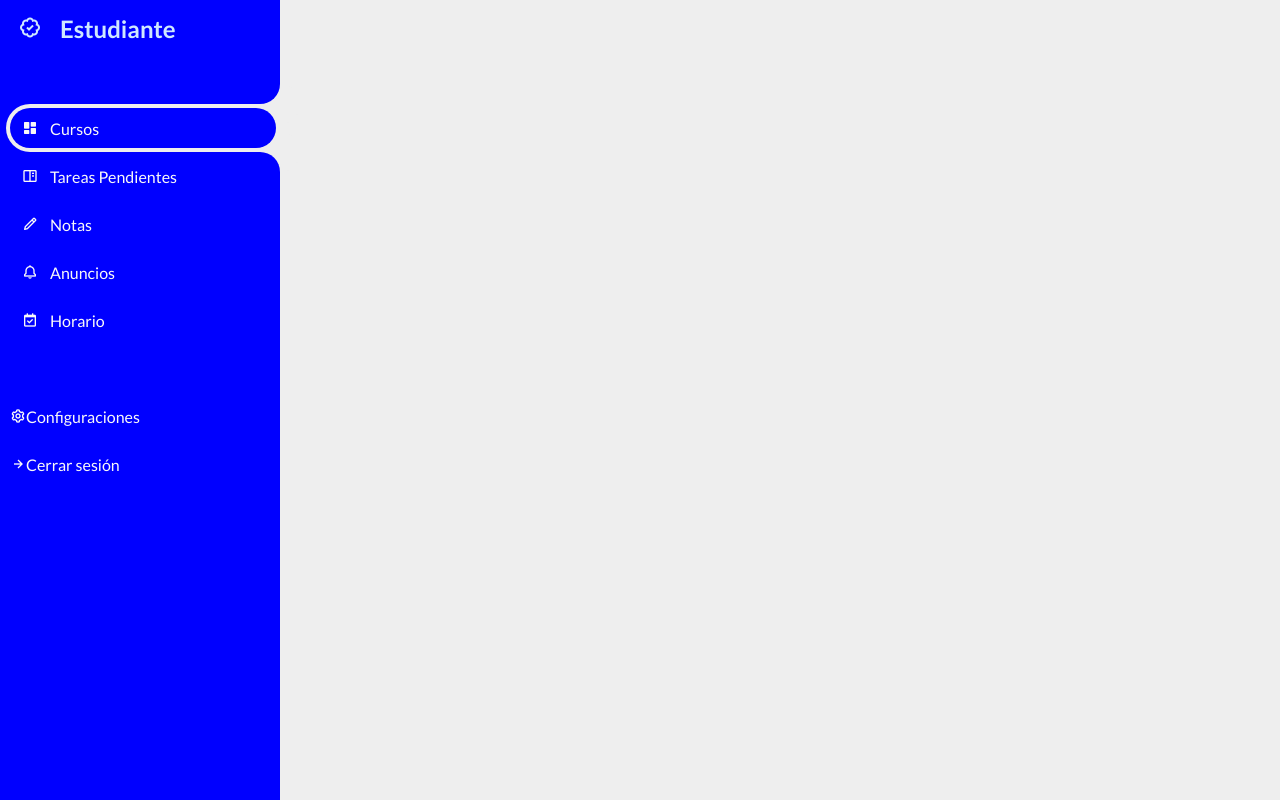
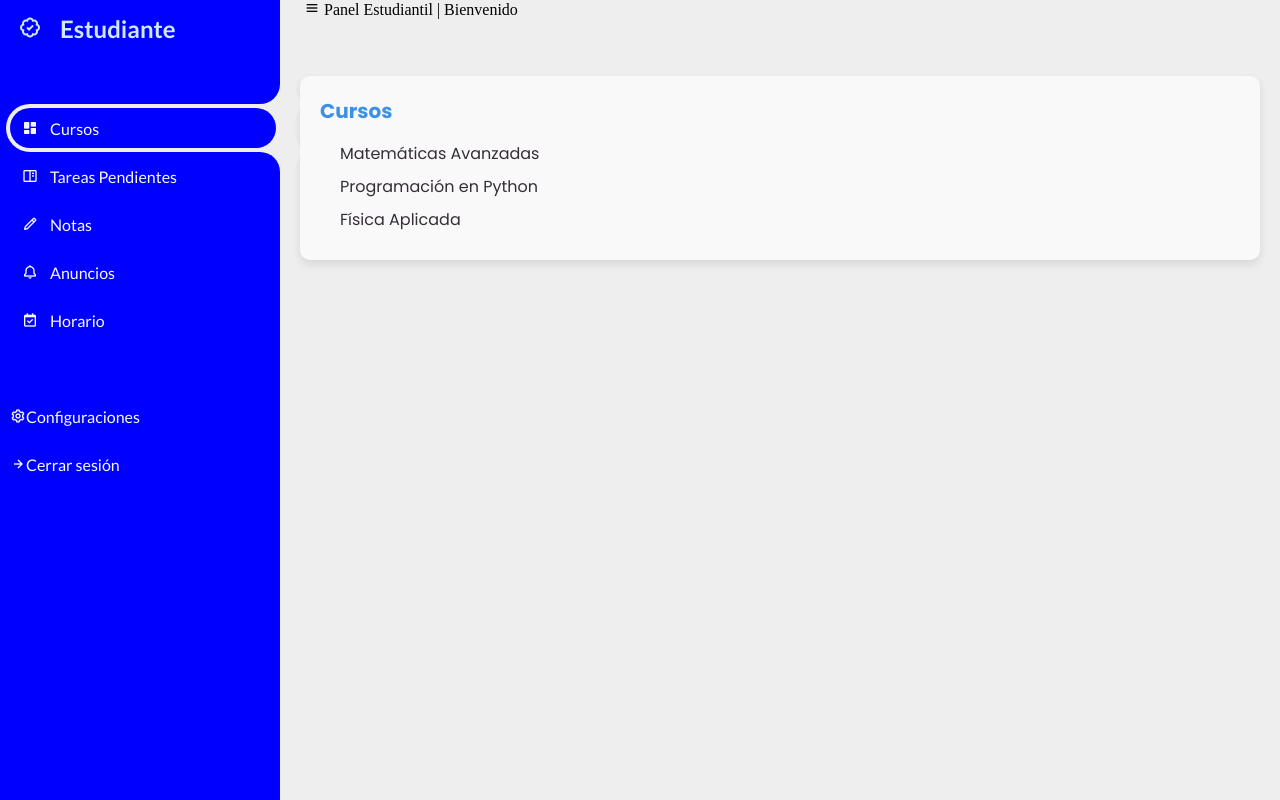
Before and after one commit to driveram9/PPCYL2-AcadNet, a Django app: page /student/ in a window 1280 px wide. Run offline with Django 5.2, Linux system fonts and the light colour scheme.

Commit message:
Actualizacion 237389dfqef

```diff
--- a/acadnet/frontend/static/CSS/DashboardStudent.css
+++ b/acadnet/frontend/static/CSS/DashboardStudent.css
@@ -24,8 +24,8 @@ li {
     --dark-grey: #AAAAAA;
     --dark: #342E37;
     --red: #DB504A;
-    --yellow: #FFCE26
-    --light-yellow: #FFF2C6
+    --yellow: #FFCE26;
+    --light-yellow: #FFF2C6;
     --orange: #FD7238;
     --light-orange: #FFE0D3
 }
@@ -111,10 +111,11 @@ body {
     min-width: calc(60px - ((4px + 6px)*2));
     display: flex;
     justify-content: center;
+}
 #content {
     position: relative;
-    width: calc(100%);
-    left: 300px;
+    width: calc(100% - 280px);
+    left: 280px;
 }
 #content nav {
     height: 56px;
--- a/acadnet/frontend/static/js/dashboardStudent.js
+++ b/acadnet/frontend/static/js/dashboardStudent.js
@@ -26,7 +26,9 @@ menuItems.forEach(item => {
         this.parentElement.classList.add('active');
 
         // Mostrar la sección correspondiente
-        const texto = this.querySelector('.text').textContent.toLowerCase();
+        const texto = this.querySelector('.text').textContent
+            .toLowerCase()
+            .replace(/\s+/g, '-');
         const target = document.getElementById(texto);
         if (target) target.style.display = 'block';
     });
--- a/acadnet/frontend/templates/dashboardStudent.html
+++ b/acadnet/frontend/templates/dashboardStudent.html
@@ -81,7 +81,7 @@
         </nav>
 
         <main>
-            <div id="cursos" class="section">
+            <div id="cursos" class="section" style="display:block;">
                 <h3>Cursos</h3>
                 <ul>
                     <li>Matemáticas Avanzadas</li>
@@ -89,13 +89,7 @@
                     <li>Física Aplicada</li>
                 </ul>
             </div>
-            <div class="cards">
-                <div class="card">
-                    <h3>Tareas</h3>
-                    <p>5 pendientes</p>
-                </div>
-            </div>
-            <div id="tareas pendientes" class="section" style="dlisplay:none;">
+            <div id="tareas-pendientes" class="section" style="display:none;">
                 <h3>Tareas Pendientes</h3>
                 <ul>
                     <li>Ejercicios de Álgebra (Entrega: 10/04)</li>
@@ -110,7 +104,7 @@
                 <p>Física I: 78</p>
                 <p><strong>Promedio General: 84.3</strong></p>
             </div>
-            <div id="anuncios" class="section" style="dlisplay:none;">
+            <div id="anuncios" class="section" style="display:none;">
                 <h3>Anuncios</h3>
                 <ul>
                     <li>📢 Examen de Algebra Superior el 12/04</li>
```
